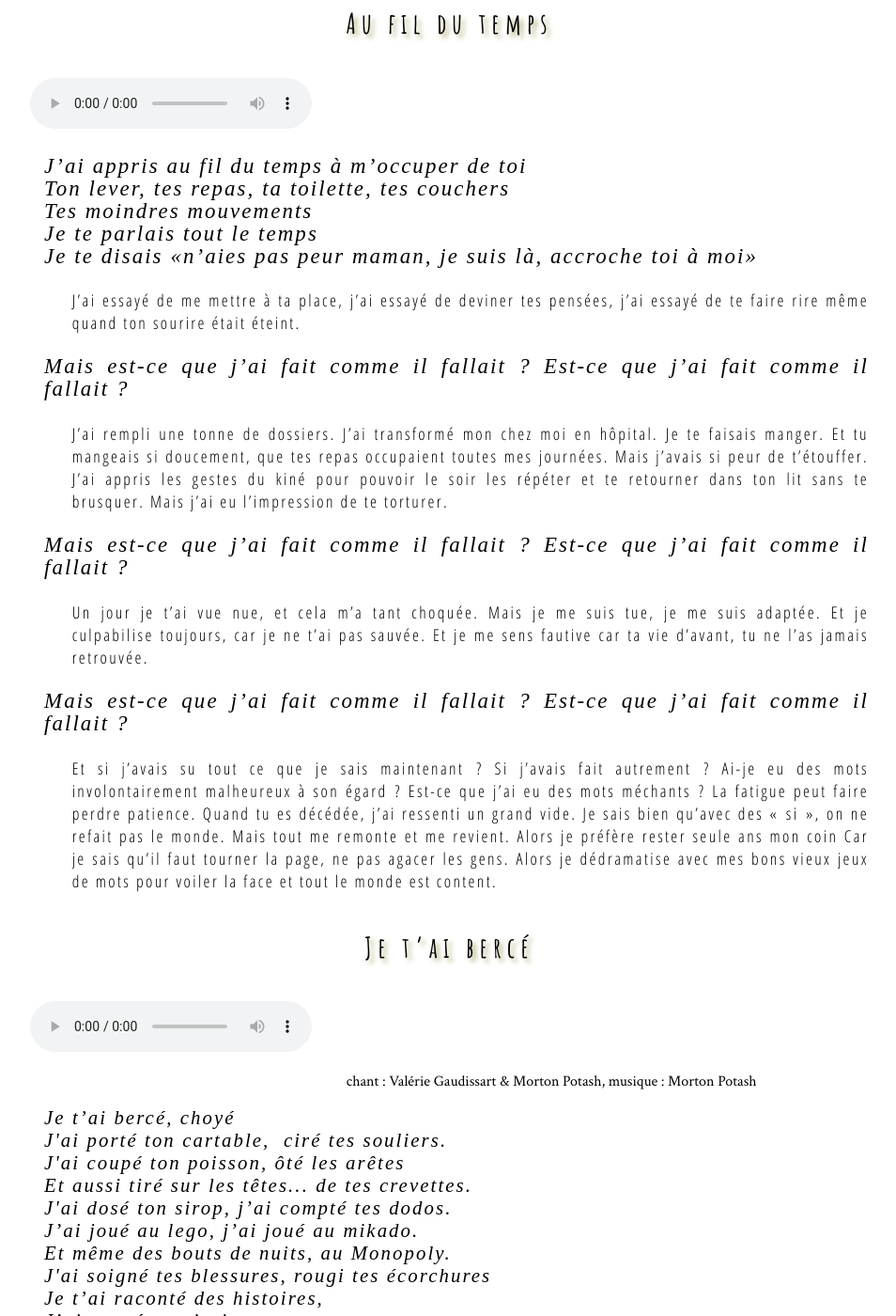
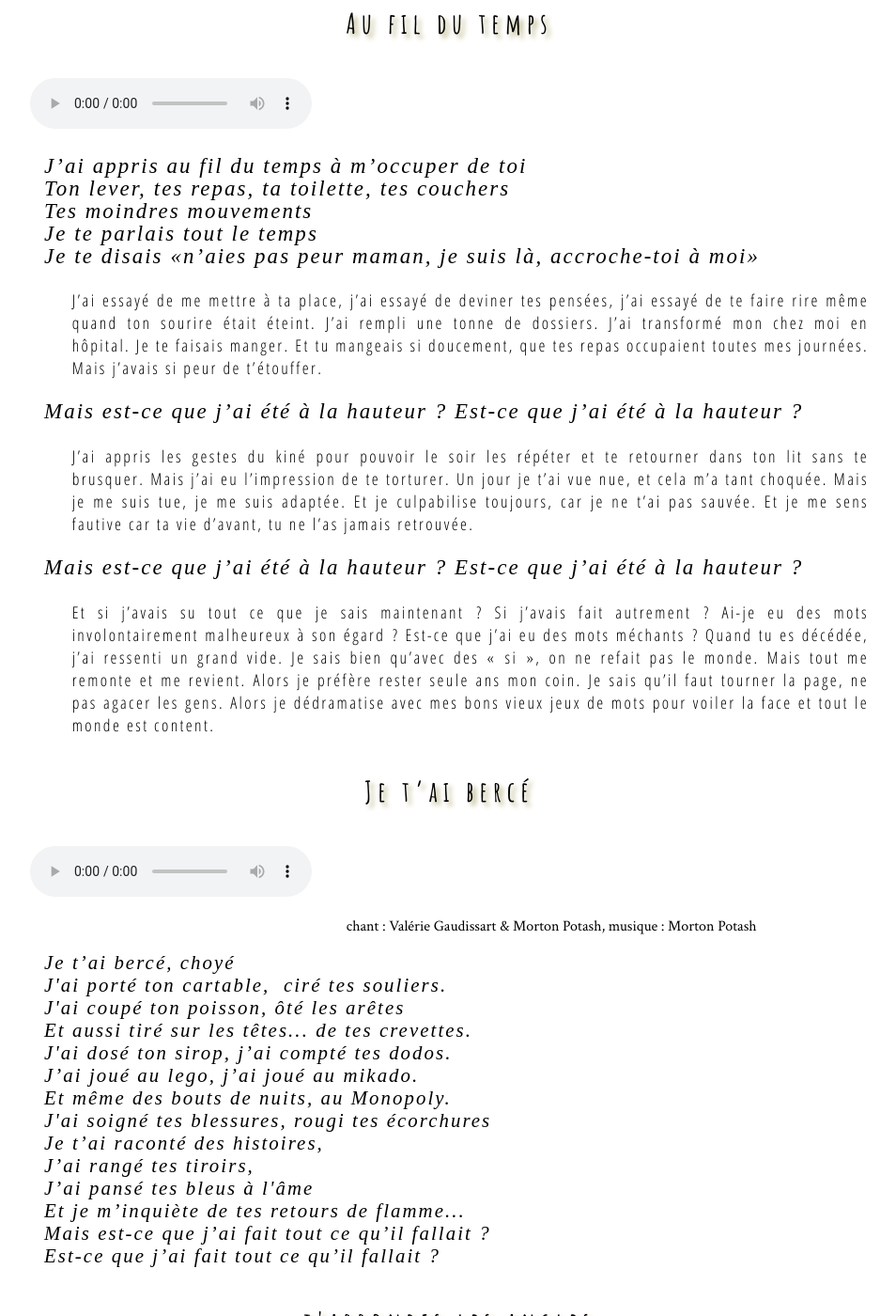
Before and after one commit to leshnik/revertouthaut, a Jekyll site: the page built from aidants-aimants.md, in a window 1280 px wide and 1400 px high, scrolled down 2236 px. Shown: the whole window at 94% size, without its empty margins (138-1092 px from the left). Built offline with Jekyll 4.4.1, drawn with Linux system fonts in a browser that asks for light colours.

Commit message:
corrected text chanson au fil du temps

```diff
--- a/aidants-aimants.md
+++ b/aidants-aimants.md
@@ -47,22 +47,17 @@ J’ai appris au fil du temps à m’occuper de toi<br>
 Ton lever, tes repas, ta toilette, tes couchers<br>
 Tes moindres mouvements<br>
 Je te parlais tout le temps<br>
-Je te disais «n’aies pas peur maman, je suis là, accroche toi à moi»</p>
+Je te disais «n’aies pas peur maman, je suis là, accroche-toi à moi»</p>
 <div class="indented">
-<p class="chansons_spoken">J’ai essayé de me mettre à ta place, j’ai essayé de deviner tes pensées, j’ai essayé de te faire rire même quand ton sourire était éteint.</p></div>
-<p class="chansons_sung">Mais est-ce que j’ai fait comme il fallait&nbsp;?
-Est-ce que j’ai fait comme il fallait&nbsp;?</p>
-<div class="indented"><p class="chansons_spoken">J’ai rempli une tonne de dossiers. J’ai transformé mon chez moi en hôpital. Je te faisais manger. Et tu mangeais si doucement, que tes repas occupaient toutes mes journées. Mais j’avais si peur de t’étouffer. J’ai appris les gestes du kiné pour pouvoir le soir les répéter et te retourner dans ton lit sans te brusquer. Mais j’ai eu l’impression de te torturer.</p></div>
-<p class="chansons_sung">Mais est-ce que j’ai fait comme il fallait&nbsp;?
-Est-ce que j’ai fait comme il fallait&nbsp;?</p>
+<p class="chansons_spoken">J’ai essayé de me mettre à ta place, j’ai essayé de deviner tes pensées, j’ai essayé de te faire rire même quand ton sourire était éteint. J’ai rempli une tonne de dossiers. J’ai transformé mon chez moi en hôpital. Je te faisais manger. Et tu mangeais si doucement, que tes repas occupaient toutes mes journées. Mais j’avais si peur de t’étouffer.</p></div>
+<p class="chansons_sung">Mais est-ce que j’ai été à la hauteur&nbsp;?
+Est-ce que j’ai été à la hauteur&nbsp;?</p>
+<div class="indented">
+<p class="chansons_spoken">J’ai appris les gestes du kiné pour pouvoir le soir les répéter et te retourner dans ton lit sans te brusquer. Mais j’ai eu l’impression de te torturer. Un jour je t’ai vue nue, et cela m’a tant choquée. Mais je me suis tue, je me suis adaptée. Et je culpabilise toujours, car je ne t’ai pas sauvée. Et je me sens fautive car ta vie d’avant, tu ne l’as jamais retrouvée.</p></div>
+<p class="chansons_sung">Mais est-ce que j’ai été à la hauteur&nbsp;?
+Est-ce que j’ai été à la hauteur&nbsp;?</p>
 <div class="indented"><p class="chansons_spoken">
-Un jour je t’ai vue nue, et cela m’a tant choquée. Mais je me suis tue, je me suis adaptée. Et  je culpabilise toujours, car je ne t’ai pas sauvée. Et je me sens fautive car ta vie d’avant, tu ne l’as  jamais retrouvée.</p></div>
-<p class="chansons_sung">Mais est-ce que j’ai fait comme il fallait&nbsp;?
-Est-ce que j’ai fait comme il fallait&nbsp;?</p>
-<div class="indented"><p class="chansons_spoken">
-Et si j’avais su tout ce que je sais maintenant&nbsp;?
-Si j’avais fait autrement&nbsp;? Ai-je eu des mots involontairement malheureux à son égard&nbsp;? Est-ce que j’ai eu des mots méchants&nbsp;? La fatigue peut  faire perdre patience. Quand tu es décédée, j’ai ressenti un grand vide. Je sais bien qu’avec des « si », on ne refait pas le monde. Mais tout me remonte et me revient. Alors je préfère rester seule ans mon coin
-Car je sais qu’il faut tourner la page, ne pas agacer les gens. Alors je dédramatise avec mes bons vieux jeux de mots pour voiler la face et tout le monde est content.</p></div>
+Et si j’avais su tout ce que je sais maintenant&nbsp;? Si j’avais fait autrement&nbsp;? Ai-je eu des mots involontairement malheureux à son égard&nbsp;? Est-ce que j’ai eu des mots méchants&nbsp;? Quand tu es décédée, j’ai ressenti un grand vide. Je sais bien qu’avec des « si », on ne refait pas le monde. Mais tout me remonte et me revient. Alors je préfère rester seule ans mon coin. Je sais qu’il faut tourner la page, ne pas agacer les gens. Alors je dédramatise avec mes bons vieux jeux de mots pour voiler la face et tout le monde est content.</p></div>
 
 <h4 style="color: black">Je t’ai bercé</h4>
 <audio controls src="https://rth8.b-cdn.net/je-tai-berce-choye.mp3"></audio>
```
